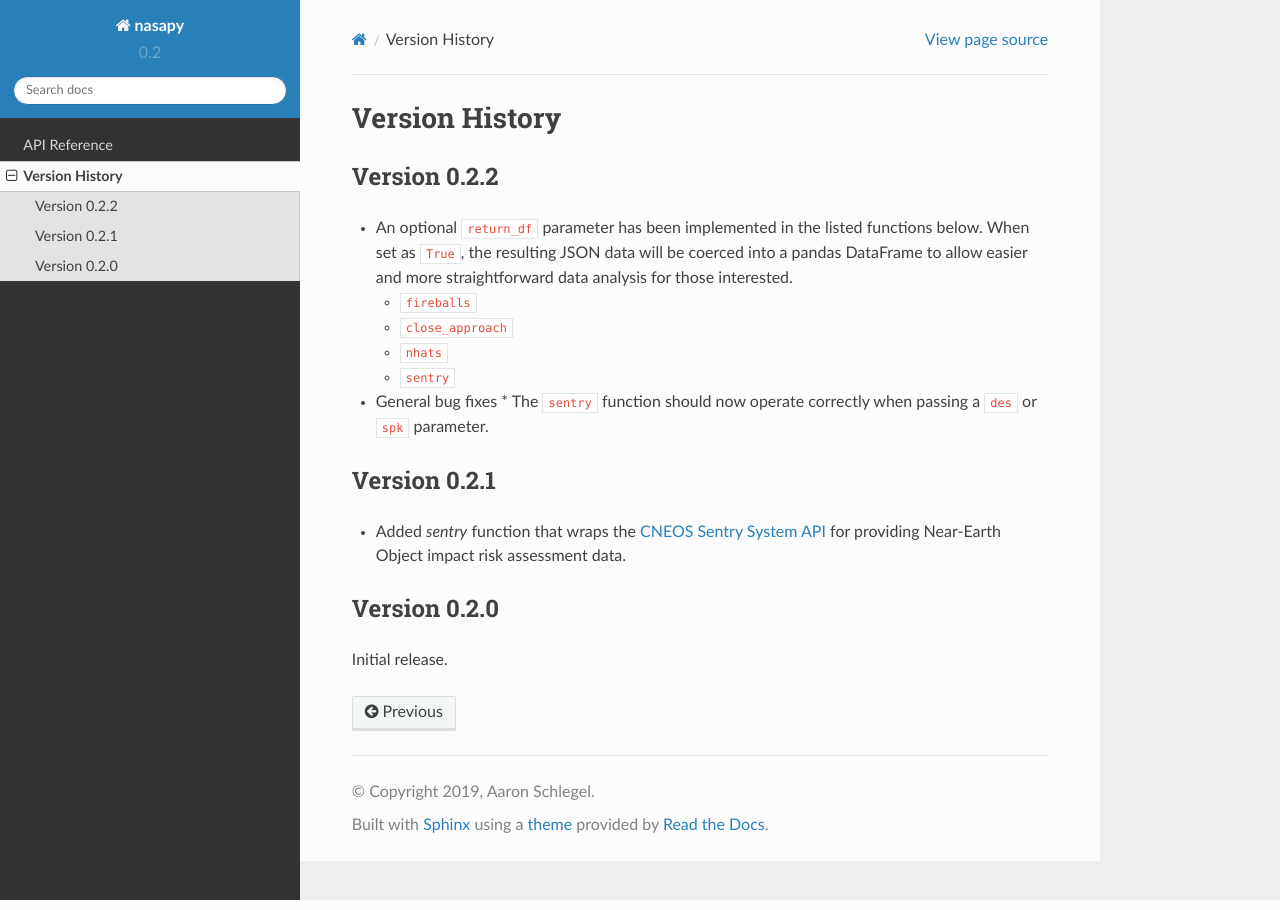
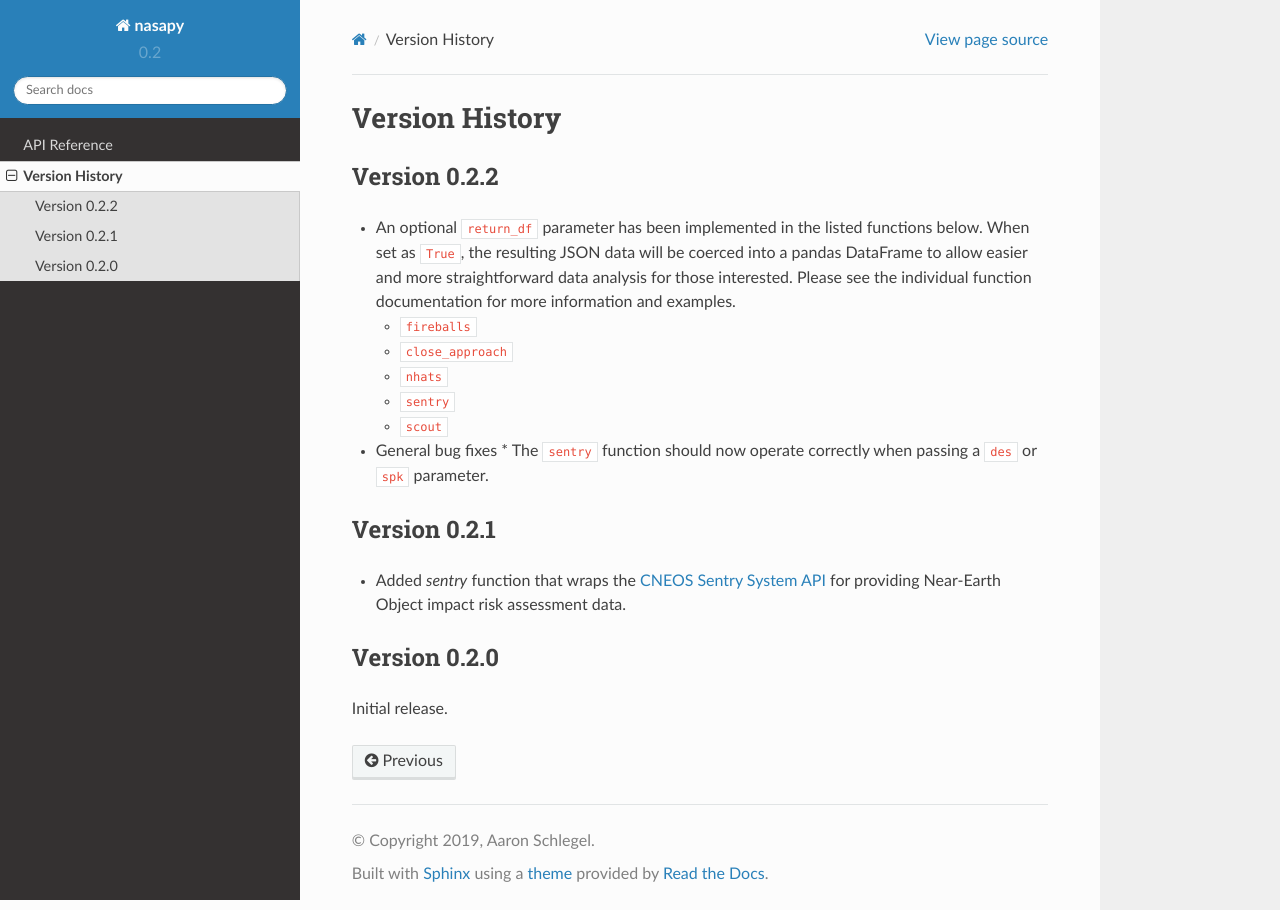
Before and after one commit to aschleg/nasapy, a Sphinx documentation site: the page built from docs/source/versions.rst, in a window 1280 px wide. Built offline with Sphinx 7.4.7 and the Read the Docs theme 2.0.0, drawn with Linux system fonts in a browser that asks for light colours.

Commit message:
add return_df to scout and update documentation

```diff
--- a/docs/source/api.rst
+++ b/docs/source/api.rst
@@ -602,6 +602,8 @@ and `Center for Near-Earth Object Studies <https://cneos.jpl.nasa.gov/>`_ APIs.
 
         # Get all available summary data.
         scout()
+        # Return all summary data as a pandas DataFrame.
+        scout(return_df=True)
         # Return data and plot files for a specific object by its temporary designation. Note the object may no longer
         # exist in the current database
         scout(tdes='P20UvyK')
--- a/docs/source/versions.rst
+++ b/docs/source/versions.rst
@@ -9,12 +9,14 @@ Version 0.2.2
 
 - An optional :code:`return_df` parameter has been implemented in the listed functions below. When set as :code:`True`,
   the resulting JSON data will be coerced into a pandas DataFrame to allow easier and more straightforward data
-  analysis for those interested.
+  analysis for those interested. Please see the individual function documentation for more information and
+  examples.
 
   * :code:`fireballs`
   * :code:`close_approach`
   * :code:`nhats`
   * :code:`sentry`
+  * :code:`scout`
 
 - General bug fixes
   * The :code:`sentry` function should now operate correctly when passing a :code:`des` or :code:`spk` parameter.
```
Also changed, not shown: CHANGELOG.md (+3 -1 lines), README.md (+2 -2 lines), 1 other file.
